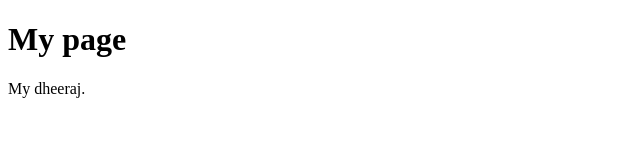
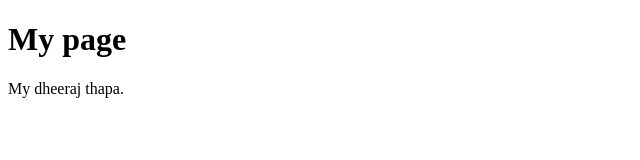
Before and after one commit to Dheeraj587/CI-CD-2, a plain HTML site: page index.html in a window 1280 px wide. Shown: the full height of the page, 0-640 px from the left. Drawn offline with Linux system fonts and the light colour scheme.

Commit message:
Update index.html

```diff
--- a/index.html
+++ b/index.html
@@ -3,7 +3,7 @@
 <body>
 
 <h1>My page</h1>
-<p>My dheeraj.</p>
+<p>My dheeraj thapa.</p>
 
 </body>
 </html>
```
